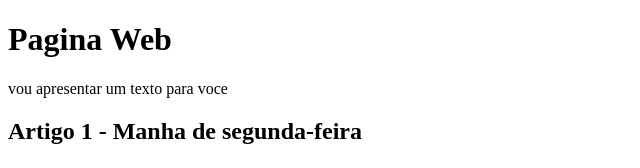
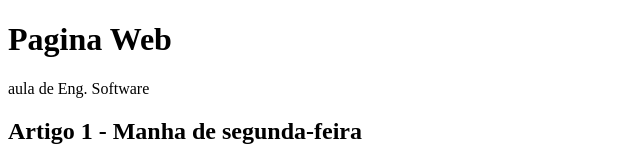
Before and after one commit to sarahbrl/pagina__web, a plain HTML site: page index.html in a window 1280 px wide. Shown: the top 168 px of the page, without its empty margins (0-640 px from the left). Drawn offline with Linux system fonts and the light colour scheme.

Commit message:
alterei html

```diff
--- a/index.html
+++ b/index.html
@@ -8,7 +8,7 @@
 <body>
     <header>
         <h1>Pagina Web</h1>
-        <p>vou apresentar um texto para voce</p>
+        <p>aula de Eng. Software</p>
     </header>
     <main>
         <article>
```
